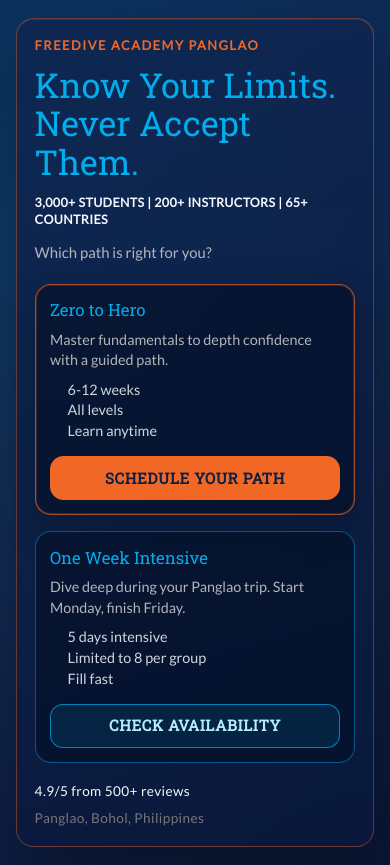
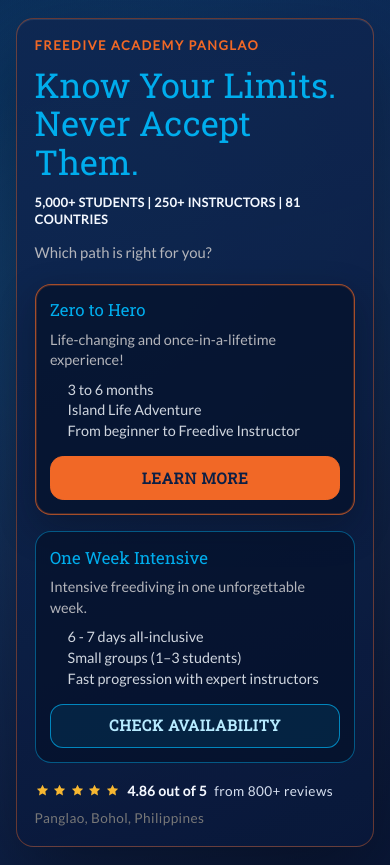
Before and after one commit to Violeteyes24/apneadynamics-linktree, a Next.js app: page / in a window 390 px wide. Built offline with nearby package versions, Linux system fonts and the light colour scheme.

Commit message:
feat: changed information and disabled animations on mobile responsive layout

```diff
--- a/src/app/globals.css
+++ b/src/app/globals.css
@@ -89,6 +89,7 @@
 }
 
 .hero-card {
+  position: relative;
   width: min(780px, 100%);
   border: 1px solid var(--surface-border);
   background: linear-gradient(
@@ -102,6 +103,19 @@
     0 28px 80px rgba(0, 0, 0, 0.35),
     inset 0 1px 0 rgba(255, 255, 255, 0.09);
   animation: rise-in 560ms cubic-bezier(0.22, 1, 0.36, 1);
+}
+
+.palm-mark {
+  position: absolute;
+  top: clamp(0.9rem, 2vw, 1.2rem);
+  right: clamp(0.9rem, 2vw, 1.2rem);
+  width: clamp(2rem, 5.5vw, 2.8rem);
+  height: clamp(2rem, 5.5vw, 2.8rem);
+  border-radius: 999px;
+  border: 1px solid rgba(0, 173, 237, 0.5);
+  background: rgba(7, 20, 49, 0.56);
+  box-shadow: 0 10px 28px rgba(0, 0, 0, 0.22);
+  opacity: 0.92;
 }
 
 .brand-line {
@@ -241,6 +255,31 @@
   color: #f4f8ff;
   font-size: 0.92rem;
   letter-spacing: 0.03em;
+  display: flex;
+  flex-wrap: wrap;
+  align-items: center;
+  gap: 0.45rem;
+}
+
+.stars {
+  display: inline-flex;
+  align-items: center;
+  gap: 0.16rem;
+}
+
+.star-icon {
+  width: 0.94rem;
+  height: 0.94rem;
+  fill: #f7b731;
+}
+
+.rating-text {
+  color: #f4f8ff;
+  font-weight: 700;
+}
+
+.reviews {
+  color: #d6dfef;
 }
 
 .location {
@@ -273,6 +312,24 @@
 @media (min-width: 720px) {
   .cta-grid {
     grid-template-columns: repeat(2, minmax(0, 1fr));
+  }
+}
+
+@media (max-width: 768px), (pointer: coarse) {
+  .hero-card,
+  .three-fallback {
+    animation: none;
+  }
+
+  .offer-card,
+  .offer-cta {
+    transition: none;
+  }
+
+  .offer-card:hover,
+  .offer-cta:hover {
+    transform: none;
+    filter: none;
   }
 }
 
@@ -316,6 +373,13 @@
   .location {
     font-size: 0.85rem;
   }
+
+  .palm-mark {
+    width: 1.95rem;
+    height: 1.95rem;
+    top: 0.72rem;
+    right: 0.72rem;
+  }
 }
 
 @media (prefers-reduced-motion: reduce) {
--- a/src/app/page.tsx
+++ b/src/app/page.tsx
@@ -1,19 +1,20 @@
+import Image from "next/image";
 import ThreeBackground from "@/components/ThreeBackground";
 
 const offers = [
   {
     title: "Zero to Hero",
     href: "https://www.freediveacademy.com/zero-to-hero/",
-    description: "Master fundamentals to depth confidence with a guided path.",
-    points: ["6-12 weeks", "All levels", "Learn anytime"],
-    cta: "Schedule Your Path",
+    description: "Life-changing and once-in-a-lifetime experience!",
+    points: ["3 to 6 months", "Island Life Adventure", "From beginner to Freedive Instructor"],
+    cta: "Learn More",
     tier: "primary",
   },
   {
     title: "One Week Intensive",
     href: "https://www.freediveacademy.com/freediving-packages/",
-    description: "Dive deep during your Panglao trip. Start Monday, finish Friday.",
-    points: ["5 days intensive", "Limited to 8 per group", "Fill fast"],
+    description: "Intensive freediving in one unforgettable week.",
+    points: ["6 - 7 days all-inclusive", "Small groups (1–3 students)", "Fast progression with expert instructors"],
     cta: "Check Availability",
     tier: "secondary",
   },
@@ -27,9 +28,18 @@
 
       <main className="link-main">
         <section className="hero-card">
+          {/* <Image
+            src="/favicon.ico"
+            alt=""
+            width={46}
+            height={46}
+            className="palm-mark"
+            aria-hidden="true"
+            priority={false}
+          /> */}
           <p className="brand-line">Freedive Academy Panglao</p>
           <h1>Know Your Limits. Never Accept Them.</h1>
-          <p className="social-proof">3,000+ students | 200+ instructors | 65+ countries</p>
+          <p className="social-proof">5,000+ students | 250+ instructors | 81 countries</p>
           <p className="question">Which path is right for you?</p>
 
           <div className="cta-grid" aria-label="Program options">
@@ -57,7 +67,17 @@
             ))}
           </div>
 
-          <p className="ratings">4.9/5 from 500+ reviews</p>
+          <div className="ratings" aria-label="Rated 4.86 out of 5 from 800+ reviews">
+            <span className="stars" aria-hidden="true">
+              {Array.from({ length: 5 }).map((_, index) => (
+                <svg key={index} viewBox="0 0 24 24" className="star-icon" focusable="false">
+                  <path d="M12 2.75 14.77 8.37 21 9.28l-4.5 4.39 1.06 6.2L12 16.96 6.44 19.87 7.5 13.67 3 9.28l6.23-.91L12 2.75Z" />
+                </svg>
+              ))}
+            </span>
+            <span className="rating-text">4.86 out of 5</span>
+            <span className="reviews">from 800+ reviews</span>
+          </div>
           <p className="location">Panglao, Bohol, Philippines</p>
         </section>
       </main>
--- a/src/components/ThreeBackground.tsx
+++ b/src/components/ThreeBackground.tsx
@@ -83,6 +83,7 @@
   useEffect(() => {
     const reducedQuery = window.matchMedia("(prefers-reduced-motion: reduce)");
     const coarsePointerQuery = window.matchMedia("(pointer: coarse)");
+    const mobileViewportQuery = window.matchMedia("(max-width: 768px)");
     const lowCoreCount = navigator.hardwareConcurrency > 0
       ? navigator.hardwareConcurrency <= 4
       : false;
@@ -90,7 +91,8 @@
     const handleChange = () => {
       const nowReduced = reducedQuery.matches;
       const isCoarse = coarsePointerQuery.matches;
-      setCanAnimate(!nowReduced && !isCoarse && !lowCoreCount);
+      const isMobileViewport = mobileViewportQuery.matches;
+      setCanAnimate(!nowReduced && !isCoarse && !isMobileViewport && !lowCoreCount);
     };
 
     const rafId = window.requestAnimationFrame(() => {
@@ -100,11 +102,13 @@
 
     reducedQuery.addEventListener("change", handleChange);
     coarsePointerQuery.addEventListener("change", handleChange);
+    mobileViewportQuery.addEventListener("change", handleChange);
 
     return () => {
       window.cancelAnimationFrame(rafId);
       reducedQuery.removeEventListener("change", handleChange);
       coarsePointerQuery.removeEventListener("change", handleChange);
+      mobileViewportQuery.removeEventListener("change", handleChange);
     };
   }, []);
 
```
